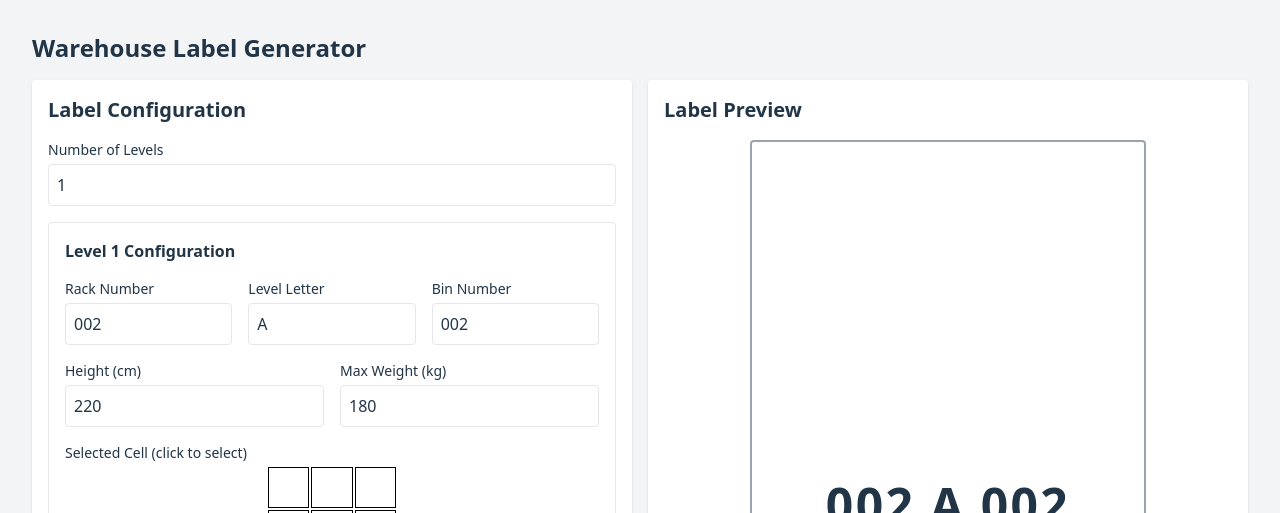
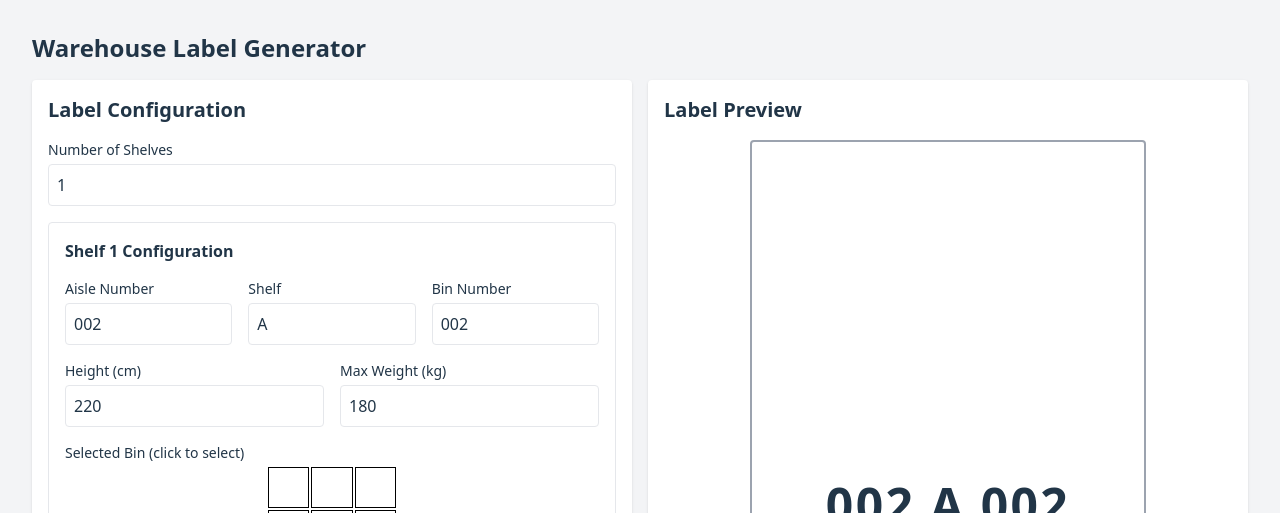
Before and after one commit to biorkes/wh-label-maker, a Vue app: page / in a window 1280 px wide. Shown: the top 513 px of the page. Built offline with nearby package versions, Linux system fonts and the light colour scheme.

Commit message:
changing names by conventions

```diff
--- a/src/App.vue
+++ b/src/App.vue
@@ -118,7 +118,7 @@ const handleCellClick = (label, cellIndex) => {
         <h2 class="text-xl font-semibold mb-4">Label Configuration</h2>
         <div class="space-y-4">
           <div>
-            <label class="block text-sm font-medium mb-1">Number of Levels</label>
+            <label class="block text-sm font-medium mb-1">Number of Shelves</label>
             <input
               v-model="labelConfig.numLevels"
               type="number"
@@ -129,11 +129,11 @@ const handleCellClick = (label, cellIndex) => {
 
           <!-- Dynamic forms based on number of levels -->
           <div v-for="(label, index) in [...labelConfig.labels].reverse()" :key="index" class="p-4 border rounded space-y-4">
-            <h3 class="font-semibold">Level {{ labelConfig.labels.length - index }} Configuration</h3>
+            <h3 class="font-semibold">Shelf {{ labelConfig.labels.length - index }} Configuration</h3>
 
             <div class="grid grid-cols-3 gap-4">
               <div>
-                <label class="block text-sm font-medium mb-1">Rack Number</label>
+                <label class="block text-sm font-medium mb-1">Aisle Number</label>
                 <input
                   v-model="label.rack"
                   type="text"
@@ -144,7 +144,7 @@ const handleCellClick = (label, cellIndex) => {
                 >
               </div>
               <div>
-                <label class="block text-sm font-medium mb-1">Level Letter</label>
+                <label class="block text-sm font-medium mb-1">Shelf</label>
                 <input
                   v-model="label.letter"
                   type="text"
@@ -189,7 +189,7 @@ const handleCellClick = (label, cellIndex) => {
             </div>
 
             <div>
-              <label class="block text-sm font-medium mb-1">Selected Cell (click to select)</label>
+              <label class="block text-sm font-medium mb-1">Selected Bin (click to select)</label>
               <div class="grid grid-cols-3 gap-0.5 w-32 mx-auto">
                 <div v-for="i in 9" :key="i-1"
                   class="aspect-square border border-black cursor-pointer hover:bg-gray-200"
```
